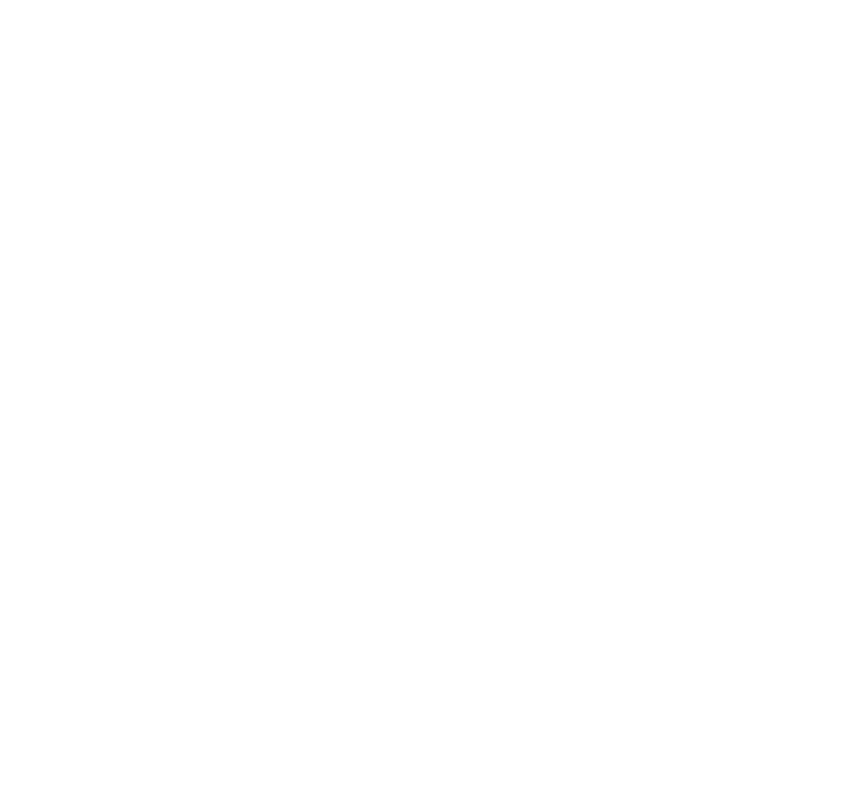
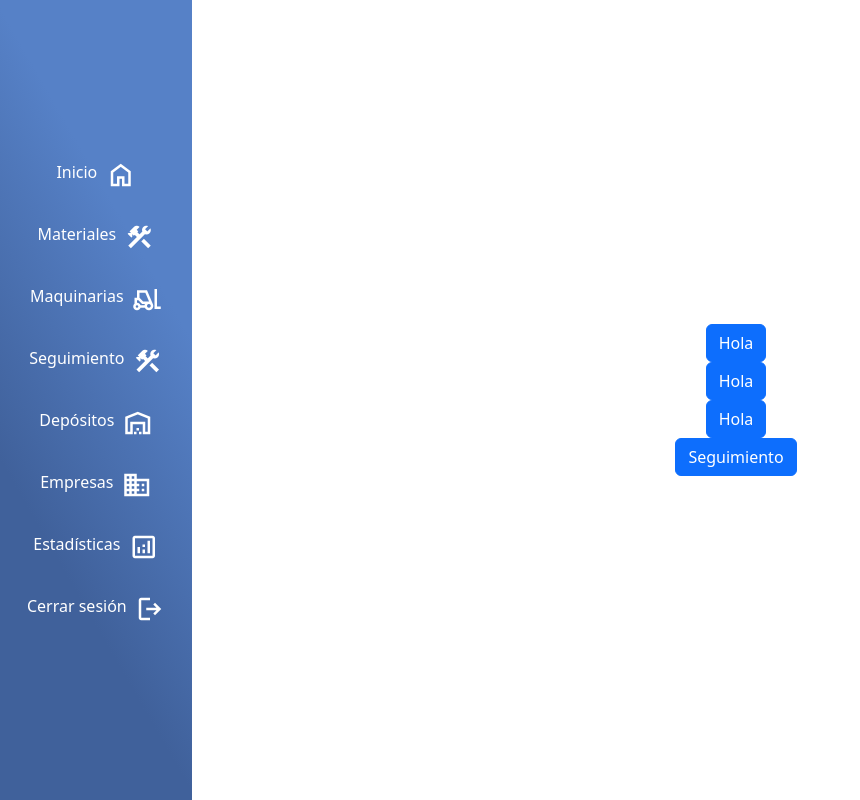
Before and after one commit to MatiasAbregu/ProStockConstructora-Frontend, a React (Vite) app: page /home in a window 1280 px wide. Shown: the whole page, without its empty margins (0-860 px from the left). Built offline with nearby package versions, Linux system fonts and the light colour scheme.

Commit message:
agregando sidebar

```diff
--- a/index.html
+++ b/index.html
@@ -8,6 +8,7 @@
     <link rel="preconnect" href="https://fonts.googleapis.com">
     <link rel="preconnect" href="https://fonts.gstatic.com" crossorigin>
     <link href="https://fonts.googleapis.com/css2?family=Fira+Sans:ital,wght@0,100;0,200;0,300;0,400;0,500;0,600;0,700;0,800;0,900;1,100;1,200;1,300;1,400;1,500;1,600;1,700;1,800;1,900&family=Roboto+Condensed:ital,wght@0,100..900;1,100..900&display=swap" rel="stylesheet">
+    <link rel="stylesheet" href="https://fonts.googleapis.com/css2?family=Material+Symbols+Outlined:opsz,wght,FILL,GRAD@20..48,100..700,0..1,-50..200" />
     <link rel="icon" type="image/png" href="./src/img/LogoPSC.png" />
     <title>ProStockConstructora</title>
   </head>
--- /dev/null
+++ b/src/components/Sidebar.jsx
@@ -0,0 +1,59 @@
+import React from "react";
+import "../styles/Sidebar.css";
+
+export const Sidebar = () => {
+  return (
+    <div className="sidebar">
+      <ul>
+        <li>
+          <a href="/">
+            Inicio &nbsp;
+            <span className="material-symbols-outlined">home</span>
+          </a>
+        </li>
+        <li>
+          <a href="/materials">
+            Materiales &nbsp;
+            <span className="material-symbols-outlined">construction</span>
+          </a>
+        </li>
+        <li>
+          <a href="/machines">
+            Maquinarias &nbsp;
+            <span class="material-symbols-outlined">forklift</span>
+          </a>
+        </li>
+        <li>
+          <a href="/tracking">
+            Seguimiento &nbsp;
+            <span class="material-symbols-outlined">construction</span>
+          </a>
+        </li>
+        <li>
+          <a href="/deposits">
+            Depósitos &nbsp;
+            <span className="material-symbols-outlined">warehouse</span>
+          </a>
+        </li>
+        <li>
+          <a href="/enterprises">
+            Empresas &nbsp;
+            <span className="material-symbols-outlined">business</span>
+          </a>
+        </li>
+        <li>
+          <a href="/analytics">
+            Estadísticas &nbsp;
+            <span className="material-symbols-outlined">analytics</span>
+          </a>
+        </li>
+        <li>
+          <a href="/log-out">
+            Cerrar sesión &nbsp;
+            <span className="material-symbols-outlined">logout</span>
+          </a>
+        </li>
+      </ul>
+    </div>
+  );
+};
--- a/src/pages/Home.jsx
+++ b/src/pages/Home.jsx
@@ -1,17 +1,25 @@
-import React from "react";
+import { useEffect } from "react";
+import "../styles/Home.css";
+import Logo from "../img/LogoPSC.png";
+import { Sidebar } from "../components/Sidebar";
 
 export const Home = () => {
-
+  useEffect(() => {
     document.title = "Inicio - ProStockConstructora";
 
-    return (
-        <>
-            <section class="Inicio">
+    const rootDiv = document.getElementById("root");
+    rootDiv.classList.add("homepage");
+  }, []);
 
-
-
-
-
-            </section>
-        </>);
-}
+  return (
+    <>
+      <Sidebar />
+      <section className="Home">
+        <button className="btn btn-primary">Hola</button>
+        <button className="btn btn-primary">Hola</button>
+        <button className="btn btn-primary">Hola</button>
+        <button className="btn btn-primary">Seguimiento</button>
+      </section>
+    </>
+  );
+};
--- a/src/pages/Login.jsx
+++ b/src/pages/Login.jsx
@@ -1,10 +1,11 @@
-import React from "react";
-import '../styles/Login.css';
-import Logo from '../img/LogoPSC.png';
+import { useEffect } from "react";
+import "../styles/Login.css";
+import Logo from "../img/LogoPSC.png";
 
 export const Login = () => {
-
+  useEffect(() => {
     document.title = "Inicio Sesión - ProStockConstructora";
+  }, []);
 
   return (
     <>
@@ -22,4 +23,4 @@
       </section>
     </>
   );
-}
+};
--- /dev/null
+++ b/src/styles/Home.css
@@ -0,0 +1,24 @@
+#root.homepage {
+   display: flex;
+   flex-direction: row;
+   height: 100vh;
+ }
+
+.Home {
+   width: 85%;
+   display: flex;
+   flex-direction: column;
+   justify-content: center;
+   align-items: center;
+}
+
+.Home article {
+   width: 50%;
+   height: 100vh;
+   position: relative;
+   overflow: hidden;
+   background-color: #5681c7;
+   border-top-right-radius: 60%;
+   border-bottom-right-radius: 60%;
+   border-bottom-left-radius: 60%;
+}
--- a/src/styles/Login.css
+++ b/src/styles/Login.css
@@ -1,5 +1,6 @@
 .login {
     display: flex;
+    width: 100%;
 }
 
 .login article,
--- /dev/null
+++ b/src/styles/Sidebar.css
@@ -0,0 +1,52 @@
+/* Configuracion del SIDEBAR (TIENE TITULO Y BOTONES)*/
+.sidebar {
+  display: flex;
+  flex-direction: column;
+  overflow: hidden;
+  width: 15%;
+  height: 100vh;
+  background: linear-gradient(-120deg, #5681c7 30%, #40619b 70%);
+  animation: slideInLeftToRight 0.4s normal linear;
+}
+
+/* LISTA QUE TIENE LOS BOTONES DEL SIDEBAR*/
+.sidebar ul {
+  list-style: none;
+  display: flex;
+  flex-direction: column;
+  justify-content: center;
+  height: 100%;
+  padding: 0;
+}
+
+/* BOTONES DEL SIDEBAR*/
+.sidebar ul li {
+  width: 100%;
+  padding: 2vh 0;
+  display: flex;
+  justify-content: center;
+  align-items: center;
+  transition: background-color 0.3s ease;
+}
+
+.sidebar ul li:hover{
+  background: linear-gradient(-120deg, #3d66ac 30%, #2c4d86 70%);
+  cursor: pointer;
+}
+
+/* LETRAS DE LOS BOTONES*/
+.sidebar ul li a{
+  display: flex;
+  font-size: 1.25vw;
+  text-decoration: none;
+  color: white;
+}
+
+.sidebar ul li:hover a{
+  color: white;
+}
+
+.material-symbols-outlined {
+  font-variation-settings: "FILL" 0, "wght" 400, "GRAD" 0, "opsz" 24;
+  font-size: 30px;
+}
```
Lines whose indentation alone changed are shown as unchanged.
